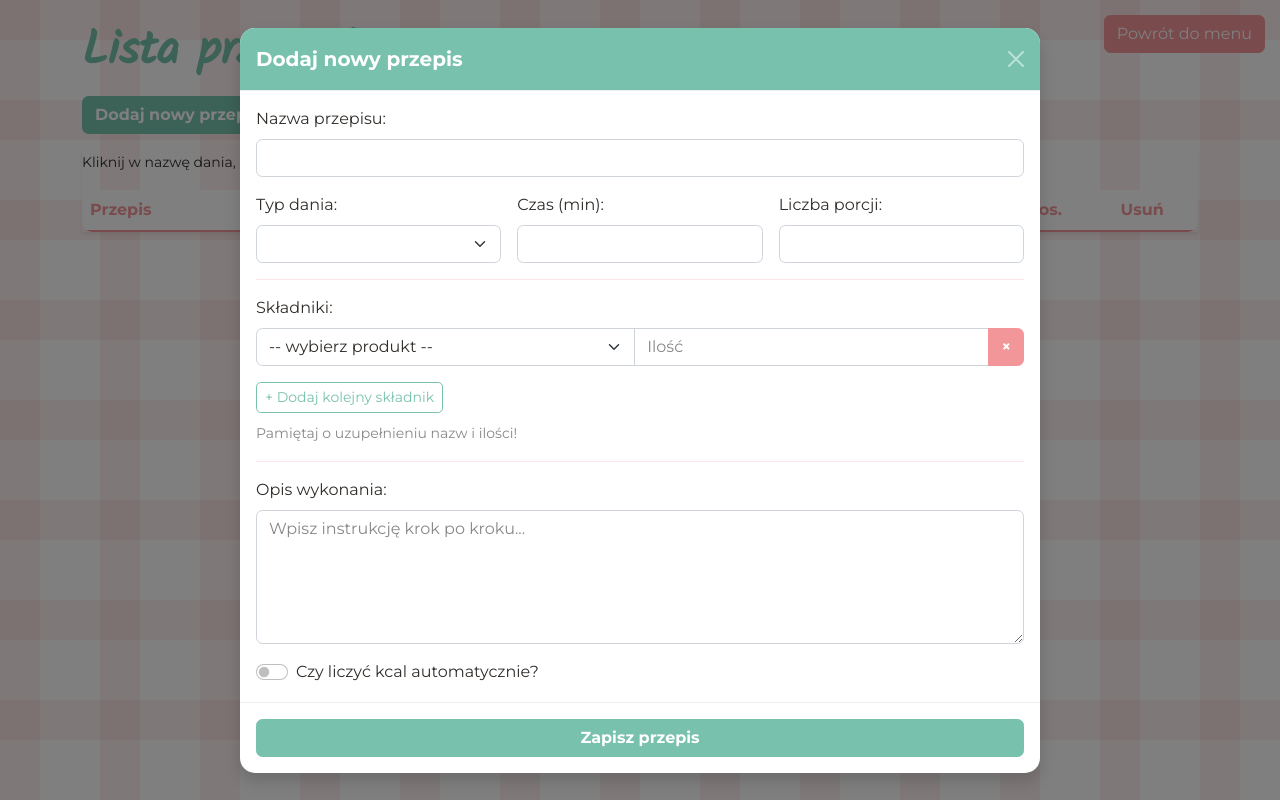
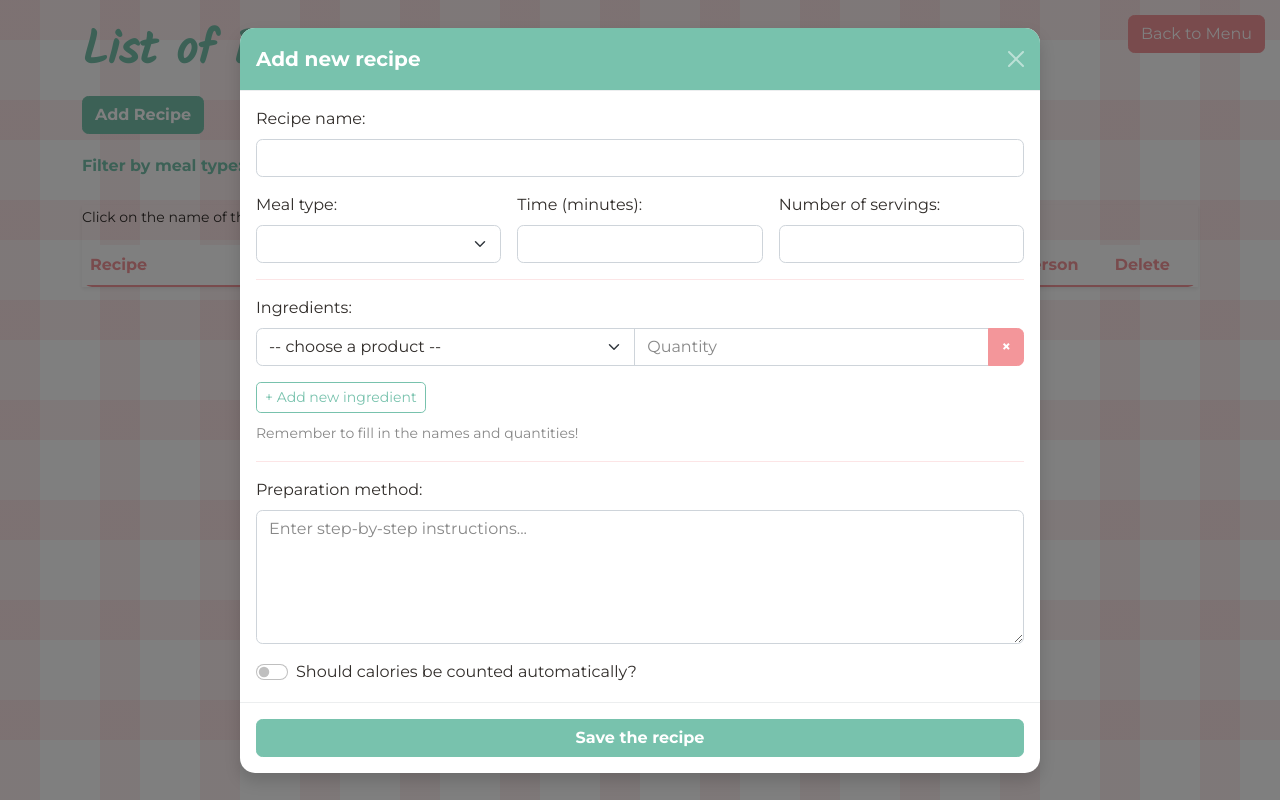
Before and after one commit to pietrushkaa/resource-planner, a Flask app: page /przepisy in a window 1280 px wide, after a click on "Add Recipe". Run offline with Flask 3, Linux system fonts and the light colour scheme; lists and menus that the app fills with data are empty; some libraries are stand-ins or nearby versions.

Commit message:
Translating the entire app into english and adding sorting mechanism to Pantry and Recipes

```diff
--- a/app.py
+++ b/app.py
@@ -10,13 +10,13 @@ from dotenv import load_dotenv
 load_dotenv(override=True)
 app = Flask(__name__)
 app.config['SECRET_KEY'] = os.getenv('SECRET_KEY', 'domyslny-klucz')
-#łączenie z bazą danych
+# database connection
 app.config['SQLALCHEMY_DATABASE_URI'] = os.getenv('DATABASE_URL')
 
 db = SQLAlchemy(app)
 
 
-#modele tabeli
+# table models
 class Jednostka(db.Model):
     __tablename__ = 'jednostki'
     id_jednostki = db.Column(db.Integer, primary_key=True)
@@ -69,7 +69,7 @@ class Przepis(db.Model):
     __table_args__ = (
         CheckConstraint('czas_przygotowania > 0', name='dodatni_czas_przygotowania'),
         CheckConstraint('liczba_porcji > 0', name='dodatnia_liczba_porcji'),
-        CheckConstraint('kcal_na_osobę > 0', name='dodatni_kcal_na_osobę'),
+        CheckConstraint('kcal_na_osobę >= 0', name='dodatni_kcal_na_osobę'),
     )
 
 class Spiżarnia(db.Model):
@@ -108,13 +108,13 @@ class ZaplanowanyPosiłek(db.Model):
     )
 
 
-#index
+# index
 @app.route('/')
 def index():
 
     return render_template('index.html')
 
-#dodawanie nowych produktów
+# adding new products
 @app.route('/produkty/nowy', methods=['POST'])
 def dodaj_definicje_produktu():
     nazwa = request.form.get('nazwa')
@@ -126,29 +126,45 @@ def dodaj_definicje_produktu():
         nowy = Produkt(nazwa=nazwa, kcal_na_ilość_ref=kcal, ilość_ref=ilość_ref, id_jednostki=id_j)
         db.session.add(nowy)
         db.session.commit()
-        flash(f"Produkt {nazwa} został dodany do bazy!", "success")
+        flash(f"Product {nazwa} has been added to the database!", "success")
     except IntegrityError as blad:
         db.session.rollback()
         error_info = str(blad.orig)
         if 'nieujemne_kcal' in error_info:
-            flash("Błąd: liczba kcal nie może być ujemna!","danger")
+            flash("Error: the number of kcal cannot be negative!", "danger")
         elif 'dodatnia_ilość_ref' in error_info:
-            flash("Błąd: ilość referencyjna musi być dodatnia!", "danger")
+            flash("Error: the reference quantity must be positive!", "danger")
         elif Produkt.query.filter_by(nazwa=nazwa).first():
-            flash("Błąd: taki produkt już istnieje!", "danger")
+            flash("Error: such a product already exists!", "danger")
         else:
-            flash("Błąd bazy danych: nie udało się dodać nowego produktu.", "danger")
+            flash("Database error: failed to add a new product.", "danger")
 
     return redirect(url_for('wyswietl_spizarnie'))
 
-#spiżarnia
+# pantry
 @app.route('/spizarnia', methods=['GET', 'POST'])
 def wyswietl_spizarnie():
+    sort_option = request.args.get('sort', 'nazwa_asc')
+    query = Spiżarnia.query.join(Produkt)
+
+    if sort_option == 'ilosc_asc':
+        query = query.order_by(Spiżarnia.pozostała_ilość.asc())
+    elif sort_option == 'ilosc_desc':
+        query = query.order_by(Spiżarnia.pozostała_ilość.desc())
+    elif sort_option == 'nazwa_desc':
+        query = query.order_by(Produkt.nazwa.desc())
+    elif sort_option == 'priorytet':
+        query = query.order_by(Spiżarnia.priorytet.desc())
+    else:
+        query = query.order_by(Produkt.nazwa.asc())  # default A-Z
+
+    zapasy = query.filter(Spiżarnia.pozostała_ilość > 0).all()
+
     if request.method == 'POST':
         nazwa = request.form.get('nazwa_produktu')
         ilosc = request.form.get('ilosc')
         priorytet = 'priorytet' in request.form
-        prod = Produkt.query.filter_by(nazwa=nazwa).first() #szukamy produktu o podanej nazwie
+        prod = Produkt.query.filter_by(nazwa=nazwa).first() # looking for a product with the given name
 
         if prod:
             nowy_wpis = Spiżarnia(id_produktu=prod.id_produktu, pozostała_ilość=ilosc, priorytet=priorytet)
@@ -159,25 +175,24 @@ def wyswietl_spizarnie():
                 db.session.rollback()
                 error_info = str(blad.orig)
                 if float(ilosc) < 0:
-                    flash("Błąd: ilość nie może być ujemna!", "danger")
+                    flash("Error: quantity cannot be negative!", "danger")
                 elif Spiżarnia.query.get(prod.id_produktu):
                     Spiżarnia.query.get(prod.id_produktu).pozostała_ilość += Decimal(ilosc)
                     db.session.commit()
                 else:
-                    flash("Błąd bazy danych: Niepoprawne dane.", "danger")
+                    flash("Database error: Incorrect data.", "danger")
 
         else:
-            flash("Wpisz poprawną nazwę produktu lub stwórz nowy!", "warning")
+            flash("Enter a valid product name or create a new one!", "warning")
 
         return redirect(url_for('wyswietl_spizarnie'))
-    zapasy = Spiżarnia.query.filter(Spiżarnia.pozostała_ilość > 0).all()
     wszystkie_produkty = Produkt.query.all()
     wszystkie_jednostki = Jednostka.query.all()
     return render_template('spizarnia.html', produkty=zapasy, lista_produktow=wszystkie_produkty, jednostki=wszystkie_jednostki)
 
 @app.route('/usun/<int:id_prod>', methods=['POST'])
 def usun_ze_spizarni(id_prod):
-    wpis = Spiżarnia.query.get(id_prod) #znajdź produkt w spiżarni
+    wpis = Spiżarnia.query.get(id_prod) # find product in the pantry
     if wpis:
         db.session.delete(wpis)
         db.session.commit()
@@ -190,7 +205,7 @@ def zmien_ilosc(id_prod):
 
     if wpis and nowa_ilosc:
         if float(nowa_ilosc) < 0:
-            flash("Ilość nie może być ujemna!", "danger")
+            flash("Quantity cannot be negative!", "danger")
         else:
             wpis.pozostała_ilość = float(nowa_ilosc)
             db.session.commit()
@@ -198,7 +213,7 @@ def zmien_ilosc(id_prod):
     return redirect(url_for('wyswietl_spizarnie'))
 
 
-#przepisy
+# recipes
 @app.route('/przepisy/nowy', methods=['POST'])
 def dodaj_nowy_przepis():
     nazwa = request.form.get('nazwa')
@@ -211,15 +226,15 @@ def dodaj_nowy_przepis():
     ilosci = request.form.getlist('ilosci[]')
 
     skuteczne_ids = [i for i in produkty_ids if i and i.strip()]
-    if not skuteczne_ids or len(skuteczne_ids) != len(produkty_ids): #nie można utworzyć przepisu bez składników
-        flash("Błąd: któraś z nazw składników nie została uzupełniona lub nie dodano żadnego składnika!", "danger")
+    if not skuteczne_ids or len(skuteczne_ids) != len(produkty_ids): # cannot create a recipe without ingredients
+        flash("Error: one of the ingredient names was not filled in or no ingredient was added!", "danger")
     else:
         try:
             nowy_przepis = Przepis(nazwa=nazwa, typ_dania=typ_dania, czas_przygotowania=czas_przygotowania, liczba_porcji=liczba_porcji, opis=opis, czy_liczyć_kcal=czy_kcal)
             db.session.add(nowy_przepis)
-            db.session.flush() #pobiera ID przepisu zanim zrobimy commit
+            db.session.flush() # fetches the recipe ID before we commit
             for i in range(len(produkty_ids)):
-                if ilosci[i]: #dodaj tylko jeśli wpisano ilość
+                if ilosci[i]: # add only if quantity is entered
                     skladnik = SkładnikPrzepisu(
                         id_przepisu=nowy_przepis.id_przepisu,
                         id_produktu=int(produkty_ids[i]),
@@ -231,35 +246,42 @@ def dodaj_nowy_przepis():
             db.session.rollback()
             error_info = str(blad.orig)
             if 'dodatnia_potrzebna_ilość' in error_info:
-                flash('Błąd: ilość składniku nie może być ujemna!', "danger")
+                flash("Error: ingredient quantity cannot be negative!", "danger")
             elif 'dodatni_czas_przygotowania' in error_info:
-                flash('Błąd: czas przygotowania musi być dodatni!', "danger")
+                flash("Error: preparation time must be positive!", "danger")
             elif 'dodatnia_liczba_porcji' in error_info:
-                flash('Błąd: liczba porcji musi być dodatnia!', "danger")
+                flash("Error: number of servings must be positive!", "danger")
             elif Przepis.query.filter_by(nazwa=nazwa).first():
-                flash("Błąd: przepis o tej nazwie już istnieje! Nie możesz takiego utworzyć.", "danger")
+                flash("Error: a recipe with this name already exists! You cannot create it.", "danger")
             else:
-                flash("Błąd bazy danych: nie udało się dodać nowego przepisu.", "danger")
+                flash("Database error: failed to add a new recipe.", "danger")
 
     return redirect(url_for('wyswietl_przepisy'))
 
 @app.route('/przepisy')
 def wyswietl_przepisy():
-    lista = Przepis.query.all()
+    wybrany_typ = request.args.get('typ')
+    typy = TypDania.query.all()
+
+    if wybrany_typ:
+        lista = Przepis.query.filter_by(typ_dania=wybrany_typ).all()
+    else:
+        lista = Przepis.query.all()
+
     wszystkie_typy_dan = TypDania.query.all()
     wszystkie_produkty = Produkt.query.order_by(Produkt.nazwa.asc()).all()
-    return render_template('przepisy.html', przepisy=lista, lista_produktow=wszystkie_produkty, typy_dan=wszystkie_typy_dan)
+    return render_template('przepisy.html', przepisy=lista, lista_produktow=wszystkie_produkty, typy_dan=wszystkie_typy_dan, wybrany_typ=wybrany_typ)
 
 @app.route('/usun_przepis/<int:id_prze>', methods=['POST'])
 def usun_przepis(id_prze):
-    wpis = Przepis.query.get(id_prze) #znajdź produkt w spiżarni
+    wpis = Przepis.query.get(id_prze) # find product in the pantry
     if wpis:
         db.session.delete(wpis)
         db.session.commit()
     return redirect(url_for('wyswietl_przepisy'))
 
 
-#lista zakupów
+# shopping list
 @app.route('/zakupy', methods=['GET', 'POST'])
 def wyswietl_zakupy():
     if request.method == 'POST':
@@ -269,7 +291,7 @@ def wyswietl_zakupy():
         prod = Produkt.query.filter_by(nazwa=nazwa).first()
 
         if prod:
-            # Sprawdzamy czy produkt już jest na liście zakupów
+            # Checking if the product is already on the shopping list
             istniejacy_wpis = ListaZakupów.query.filter_by(id_produktu=prod.id_produktu).first()
 
             if istniejacy_wpis:
@@ -277,7 +299,7 @@ def wyswietl_zakupy():
                     istniejacy_wpis.potrzebna_ilość += Decimal(ilosc)
                     db.session.commit()
                 else:
-                    flash("Ilość nie może być ujemna!", "danger")
+                    flash("Quantity cannot be negative!", "danger")
             else:
                 nowy_zakup = ListaZakupów(id_produktu=prod.id_produktu, potrzebna_ilość=ilosc)
                 db.session.add(nowy_zakup)
@@ -285,9 +307,9 @@ def wyswietl_zakupy():
                     db.session.commit()
                 except IntegrityError:
                     db.session.rollback()
-                    flash("Błąd podczas dodawania.", "danger")
+                    flash("Error while adding.", "danger")
         else:
-            flash("Nie znaleziono produktu w bazie!", "danger")
+            flash("Product not found in the database!", "danger")
 
         return redirect(url_for('wyswietl_zakupy'))
 
@@ -316,18 +338,18 @@ def dodaj_definicje_produktu_zakupy():
         nowy = Produkt(nazwa=nazwa, kcal_na_ilość_ref=kcal, ilość_ref=ilość_ref, id_jednostki=id_j)
         db.session.add(nowy)
         db.session.commit()
-        flash(f"Produkt {nazwa} został dodany do bazy!", "success")
+        flash(f"Product {nazwa} has been added to the database!", "success")
     except IntegrityError as blad:
         db.session.rollback()
         error_info = str(blad.orig)
         if 'nieujemne_kcal' in error_info:
-            flash("Błąd: liczba kcal nie może być ujemna!","danger")
+            flash("Error: the number of kcal cannot be negative!", "danger")
         elif 'dodatnia_ilość_ref' in error_info:
-            flash("Błąd: ilość referencyjna musi być dodatnia!", "danger")
+            flash("Error: the reference quantity must be positive!", "danger")
         elif Produkt.query.filter_by(nazwa=nazwa).first():
-            flash("Błąd: taki produkt już istnieje!", "danger")
+            flash("Error: such a product already exists!", "danger")
         else:
-            flash("Błąd bazy danych: nie udało się dodać nowego produktu.", "danger")
+            flash("Database error: failed to add a new product.", "danger")
 
     return redirect(url_for('wyswietl_zakupy'))
 
@@ -337,11 +359,11 @@ def zmien_status_kupione(id_zakupu):
     if wpis:
         wpis.czy_kupione = True;
         db.session.commit()
-        flash("Produkt został oznaczony jako kupiony!", "info")
+        flash("Product has been marked as purchased!", "info")
     return redirect(url_for('wyswietl_zakupy'))
 
 
-#lista zaplanowanych posiłków
+# list of planned meals
 @app.route('/posilki', methods=['GET','POST'])
 def wyswietl_posilki():
     wszystkie_posiłki = ZaplanowanyPosiłek.query.filter_by(czy_ugotowane=False).all()
@@ -354,12 +376,12 @@ def zmien_status_ugotowane(id_posilku):
         try:
             wpis.czy_ugotowane = True;
             db.session.commit()
-            flash("Posiłek został oznaczony jako ugotowany!", "info")
-            #tutaj ew. "strona gotowania" czyli modal todo
+            flash("Meal has been marked as cooked!", "info")
+            # here possibly a "cooking page" meaning a modal todo
         except:
             db.session.rollback()
-            flash("Nie można ugotować dania, za mało składników!", "danger")
-            #tutaj mozna przechwycić dokładny błąd i napisać którego składnika brakuje todo
+            flash("Cannot cook the dish, not enough ingredients!", "danger")
+            # here we could catch the exact error and state which ingredient is missing todo
     return redirect(url_for('wyswietl_posilki'))
 
 @app.route('/posilki/usun/<int:id_posilku>', methods=['POST'])
@@ -371,7 +393,7 @@ def usun_z_planow(id_posilku):
     return redirect(url_for('wyswietl_posilki'))
 
 
-#planowanie posiłku
+# meal planning
 @app.route('/planowanie', methods=['GET', 'POST'])
 def zaplanuj_posilek():
     if request.method == 'POST':
@@ -380,13 +402,13 @@ def zaplanuj_posilek():
         data_posilku = request.form.get('data_posilku')
 
         if not id_przepisu or not liczba_osob:
-            flash("Wybierz przepis i podaj liczbę osób!", "warning")
+            flash("Select a recipe and provide the number of people!", "warning")
             return redirect(url_for('zaplanuj_posilek'))
 
-        data_obj = datetime.strptime(data_posilku, '%Y-%m-%d').date() if data_posilku else None  #konwersja daty
+        data_obj = datetime.strptime(data_posilku, '%Y-%m-%d').date() if data_posilku else None  # date conversion
 
         try:
-            #wywołanie procedury z psql
+            # calling procedure from psql
             db.session.execute(
                 text("CALL zaplanuj_posiłek(:osoby, :id_prze, :data)"),
                 {
@@ -396,11 +418,11 @@ def zaplanuj_posilek():
                 }
             )
             db.session.commit()
-            flash("Przepis został zaplanowany!", "success")
+            flash("Recipe has been planned!", "success")
             return redirect(url_for('wyswietl_posilki'))
         except:
             db.session.rollback()
-            flash("Błąd bazy danych, przepis nie został zaplanowany!", "danger")
+            flash("Database error, recipe was not planned!", "danger")
 
     wybrany_typ = request.args.get('typ')
     typy = TypDania.query.all()
--- a/templates/przepisy.html
+++ b/templates/przepisy.html
@@ -1,7 +1,7 @@
 <!DOCTYPE html>
 <html lang="pl">
 <head>
-    <title>Lista przepisów</title>
+    <title>Recipes Book</title>
     <meta charset="UTF-8">
     <meta name="viewport" content="width=device-width, initial-scale=1.0">
 
@@ -86,9 +86,9 @@
 <body class="container py-4">
 
     <div class="d-flex justify-content-between align-items-center mb-2">
-        <h1><b>Lista przepisów</b></h1>
+        <h1><b>List of Recipes</b></h1>
         <a href="{{ url_for('index') }}" class="btn btn-secondary" style="position: absolute; top: 15px; right: 15px">
-            Powrót do menu
+            Back to Menu
         </a>
     </div>
 
@@ -104,20 +104,34 @@
     {% endwith %}
 
     <div class="mb-3">
-        <a href="#" class="btn btn-primary" data-bs-toggle="modal" data-bs-target="#modalNowy"><b>Dodaj nowy przepis</b></a>
+        <a href="#" class="btn btn-primary" data-bs-toggle="modal" data-bs-target="#modalNowy"><b>Add Recipe</b></a>
+    </div>
+
+    <div class="mb-4 d-flex align-items-center flex-wrap gap-2">
+        <strong style="color: var(--bs-primary) !important">Filter by meal type:</strong>
+        <div class="btn-group shadow-sm">
+            <a href="{{ url_for('wyswietl_przepisy') }}"
+                class="btn btn-sm {{ 'btn-primary' if not wybrany_typ else 'btn-outline-primary' }}">All</a>
+            {% for t in typy_dan %}
+                <a href="{{ url_for('wyswietl_przepisy', typ=t.nazwa) }}"
+                    class="btn btn-sm {{ 'btn-primary' if wybrany_typ == t.nazwa else 'btn-outline-primary' }}">
+                    {{ t.nazwa }}
+                </a>
+            {% endfor %}
+        </div>
     </div>
 
     <div class="table-section shadow-sm">
-        <p><small>Kliknij w nazwę dania, żeby zobaczyć składniki i sposób przygotowania!</small></p>
+        <p><small>Click on the name of the dish to see the ingredients and preparation method!</small></p>
         <table class="table table-hover">
             <thead>
                 <tr>
-                    <th style="width: 25%;">Przepis</th>
-                    <th style="width: 20%; text-align: center;">Typ dania</th>
-                    <th style="width: 20%; text-align: center;">Czas prep.</th>
-                    <th style="width: 15%; text-align: center;">Porcje</th>
-                    <th style="width: 10%; text-align: center;">kcal/os.</th>
-                    <th style="width: 10%; text-align: center;">Usuń</th>
+                    <th style="width: 25%;">Recipe</th>
+                    <th style="width: 20%; text-align: center;">Meal type</th>
+                    <th style="width: 20%; text-align: center;">Preparation time</th>
+                    <th style="width: 15%; text-align: center;">Servings</th>
+                    <th style="width: 10%; text-align: center;">kcal/person</th>
+                    <th style="width: 10%; text-align: center;">Delete</th>
                 </tr>
             </thead>
             <tbody>
@@ -144,7 +158,7 @@
                                 <div class="recipe-content">
                                     <div class="row">
                                         <div class="col-md-5">
-                                            <h6 class="text-primary"><b>Składniki (na {{ item.liczba_porcji }} os.):</b></h6>
+                                            <h6 class="text-primary"><b>Ingredients (for {{ item.liczba_porcji }} people):</b></h6>
                                             <ul>
                                             {% for składnik in item.składniki %}
                                                 <li> {{ składnik.produkt.nazwa }}: {{ składnik.potrzebna_ilość | round | int }} {{ składnik.produkt.jednostka.nazwa }} </li>
@@ -152,7 +166,7 @@
                                             </ul>
                                         </div>
                                         <div class="col-md-7 border-start">
-                                            <h6 class="text-primary"><b>Sposób przygotowania:</b></h6>
+                                            <h6 class="text-primary"><b>Preparation method:</b></h6>
                                             <p style="white-space: pre-wrap;">{{ item.opis }}</p>
                                         </div>
                                     </div>
@@ -169,17 +183,17 @@
         <div class="modal-dialog modal-lg">
             <form action="{{ url_for('dodaj_nowy_przepis') }}" method="POST" class="modal-content shadow">
                 <div class="modal-header">
-                    <h5 class="modal-title"><b>Dodaj nowy przepis</b></h5>
+                    <h5 class="modal-title"><b>Add new recipe</b></h5>
                     <button type="button" class="btn-close btn-close-white" data-bs-dismiss="modal" aria-label="Close"></button>
                 </div>
                 <div class="modal-body">
                     <div class="row g-3">
                         <div class="col-md-12">
-                            <label class="form-label">Nazwa przepisu:</label>
+                            <label class="form-label">Recipe name:</label>
                             <input type="text" name="nazwa" class="form-control" required>
                         </div>
                         <div class="col-md-4">
-                            <label class="form-label">Typ dania:</label>
+                            <label class="form-label">Meal type:</label>
                             <select name="typ_dania" class="form-select">
                                 {% for j in typy_dan %}
                                     <option value="{{ j.nazwa }}">{{ j.nazwa }}</option>
@@ -187,45 +201,45 @@
                             </select>
                         </div>
                         <div class="col-md-4">
-                            <label class="form-label">Czas (min):</label>
+                            <label class="form-label">Time (minutes):</label>
                             <input type="number" name="czas_przygotowania" class="form-control" required>
                         </div>
                         <div class="col-md-4">
-                            <label class="form-label">Liczba porcji:</label>
+                            <label class="form-label">Number of servings:</label>
                             <input type="number" name="liczba_porcji" class="form-control" required>
                         </div>
                     </div>
 
                     <hr class="text-secondary">
-                    <label class="form-label">Składniki:</label>
+                    <label class="form-label">Ingredients:</label>
                     <div id="lista-skladnikow">
                         <div class="rzad-skladnika input-group mb-2">
                             <select name="produkty[]" class="form-select">
-                                <option value="">-- wybierz produkt --</option>
+                                <option value="">-- choose a product --</option>
                                 {% for p in lista_produktow %}
                                     <option value="{{ p.id_produktu }}">{{ p.nazwa }} ({{ p.jednostka.nazwa }})</option>
                                 {% endfor %}
                             </select>
-                            <input type="number" name="ilosci[]" placeholder="Ilość" class="form-control" required>
+                            <input type="number" name="ilosci[]" placeholder="Quantity" class="form-control" required>
                             <button type="button" class="btn btn-secondary btn-usun-skladnik"><b>&times;</b></button>
                         </div>
                     </div>
-                    <button type="button" id="dodaj-wiersz" class="btn btn-sm btn-outline-primary mt-2">+ Dodaj kolejny składnik</button>
-                    <div class="mt-2"><small class="text-muted">Pamiętaj o uzupełnieniu nazw i ilości!</small></div>
+                    <button type="button" id="dodaj-wiersz" class="btn btn-sm btn-outline-primary mt-2">+ Add new ingredient</button>
+                    <div class="mt-2"><small class="text-muted">Remember to fill in the names and quantities!</small></div>
 
                     <hr class="text-secondary">
                     <div class="mb-3">
-                        <label class="form-label">Opis wykonania:</label>
-                        <textarea name="opis" class="form-control" rows="5" placeholder="Wpisz instrukcję krok po kroku..." required></textarea>
+                        <label class="form-label">Preparation method:</label>
+                        <textarea name="opis" class="form-control" rows="5" placeholder="Enter step-by-step instructions..." required></textarea>
                     </div>
 
                     <div class="form-check form-switch">
-                        <label class="form-check-label" for="kcalSwitch">Czy liczyć kcal automatycznie?</label>
+                        <label class="form-check-label" for="kcalSwitch">Should calories be counted automatically?</label>
                         <input class="form-check-input" type="checkbox" name="czy_liczyc_kcal" id="kcalSwitch">
                     </div>
                 </div>
                 <div class="modal-footer">
-                    <button type="submit" class="btn btn-primary w-100"><b>Zapisz przepis</b></button>
+                    <button type="submit" class="btn btn-primary w-100"><b>Save the recipe</b></button>
                 </div>
             </form>
         </div>
```
Also changed, not shown: model_logiczny.sql (+89 -90 lines), templates/index.html (+7 -7 lines), templates/posilki.html (+10 -10 lines), templates/spizarnia.html (+43 -26 lines), templates/zakupy.html (+20 -20 lines), templates/zaplanuj.html (+15 -15 lines), 1 other file.
